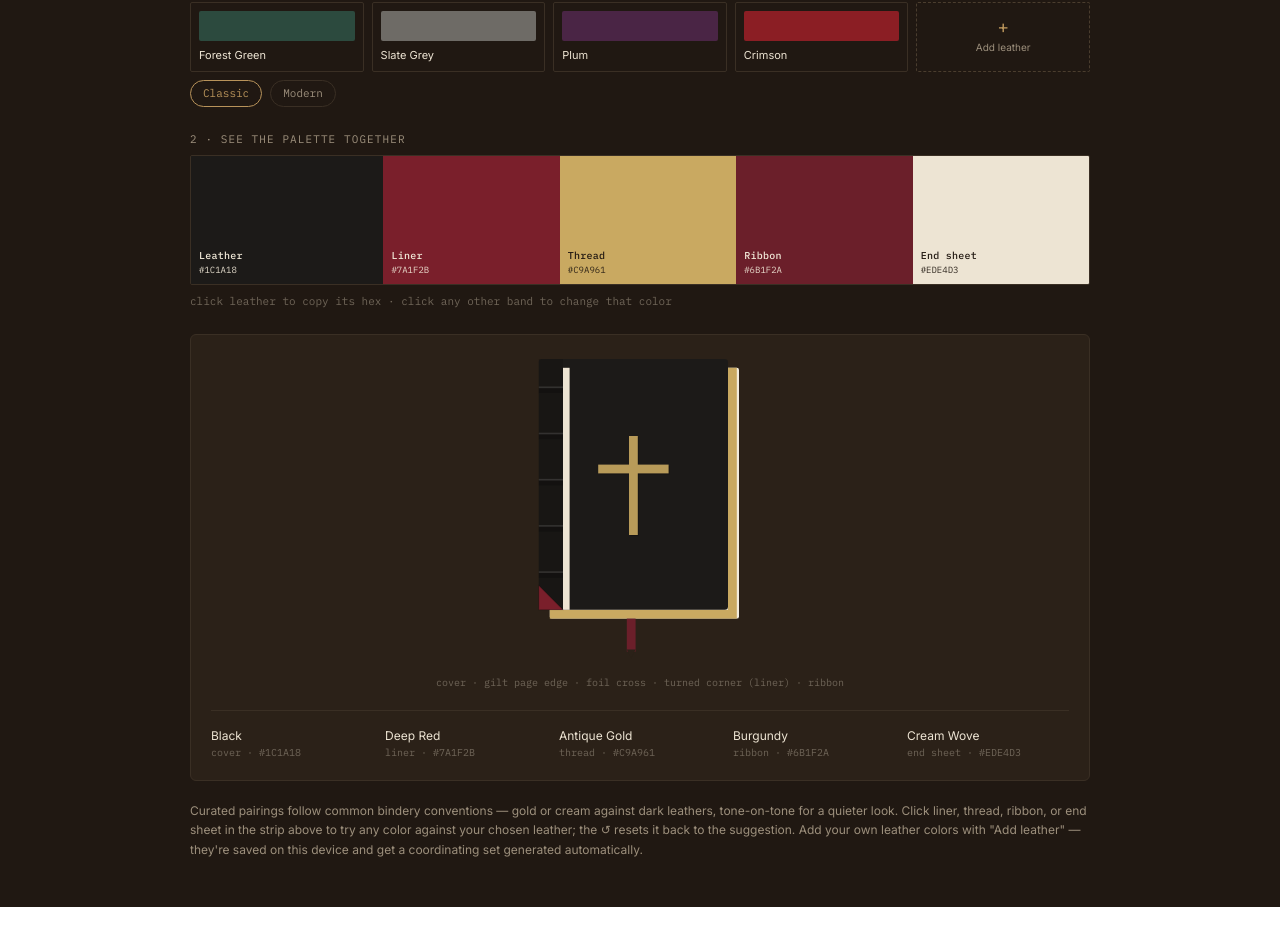
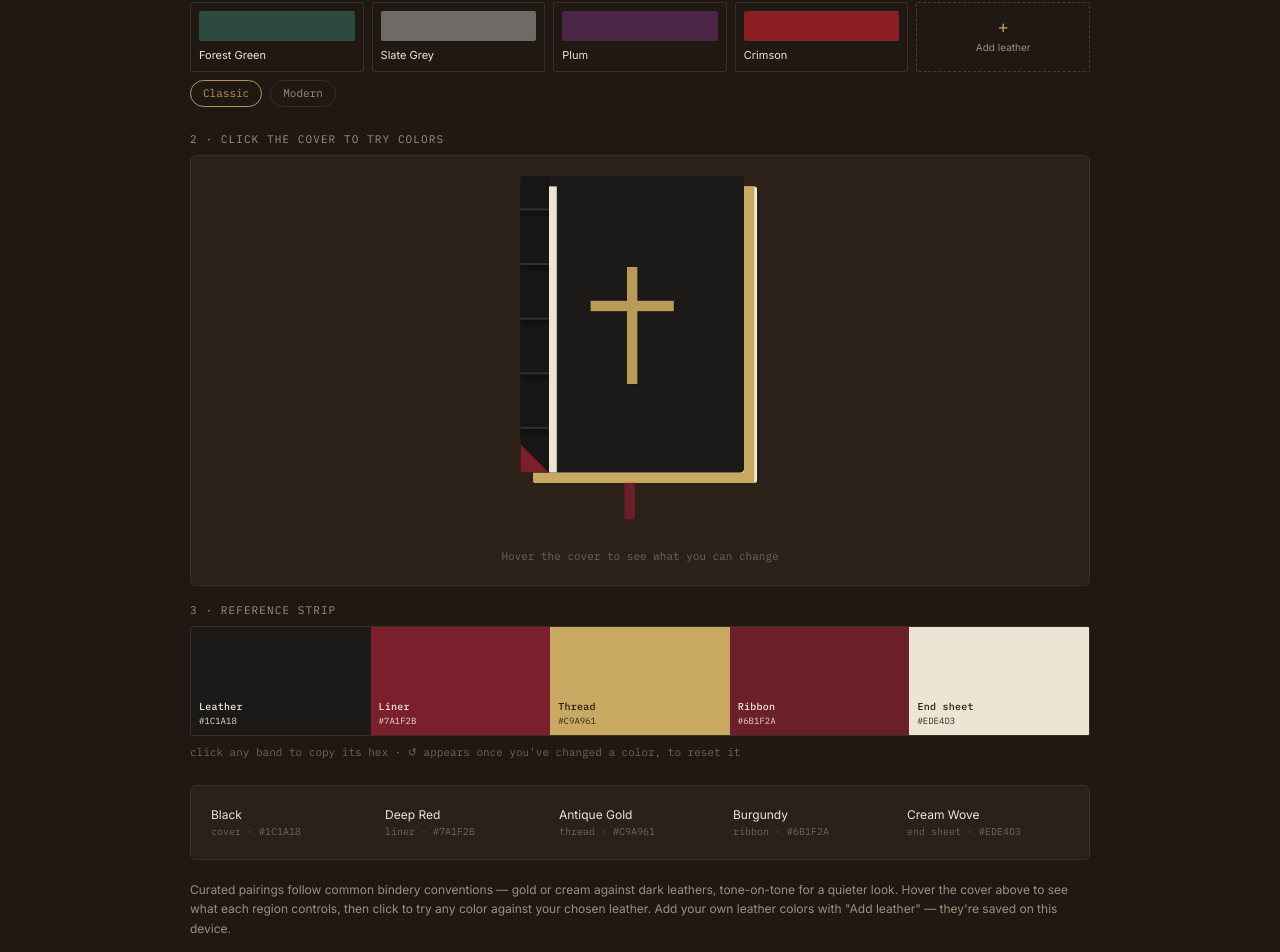
Before and after one commit to famedguardian/spruce-palette, a React (Vite) app: page / in a window 1280 px wide. Shown: the part 236-1188 px from the top of the page. Before the commit the page ends 1143 px from the top, so only its background shows below. Built offline with nearby package versions, Linux system fonts and the light colour scheme.

Commit message:
Update App.jsx

```diff
--- a/src/App.jsx
+++ b/src/App.jsx
@@ -129,78 +129,138 @@ function saveCustomLeathers(list) {
   }
 }
 
-// ---------- combined strip: colors touching, no gaps, for direct comparison ----------
-// The leather band is fixed (click copies hex). The other four are editable —
-// click opens a native color picker right on that band — with a reset (↺) once changed.
-function CombinedStrip({ leather, display, overrides, onChange, onReset }) {
+// ---------- combined strip: colors touching, no gaps — read-only reference + copy ----------
+function CombinedStrip({ leather, display, overrides, onReset }) {
   const [copiedIdx, setCopiedIdx] = useState(null);
-  const copy = (hex, i) => {
+  const copy = (hex, key) => {
     navigator.clipboard?.writeText(hex).catch(() => {});
-    setCopiedIdx(i);
+    setCopiedIdx(key);
     setTimeout(() => setCopiedIdx(null), 1000);
   };
 
-  const editable = [
-    { key: "liner", label: "Liner", n: display.liner.n, h: display.liner.h },
-    { key: "thread", label: "Thread", n: display.thread.n, h: display.thread.h },
-    { key: "ribbon", label: "Ribbon", n: display.ribbon.n, h: display.ribbon.h },
-    { key: "end", label: "End sheet", n: display.end.n, h: display.end.h },
+  const items = [
+    { key: "leather", label: "Leather", h: leather.hex },
+    { key: "liner", label: "Liner", h: display.liner.h },
+    { key: "thread", label: "Thread", h: display.thread.h },
+    { key: "ribbon", label: "Ribbon", h: display.ribbon.h },
+    { key: "end", label: "End sheet", h: display.end.h },
   ];
 
   return (
-    <div className="flex w-full rounded-sm overflow-hidden" style={{ border: "1px solid #3a2f24", height: 130 }}>
-      {/* leather — fixed, click to copy */}
+    <div className="flex w-full rounded-sm overflow-hidden" style={{ border: "1px solid #3a2f24", height: 110 }}>
+      {items.map((it) => (
         <button
-        onClick={() => copy(leather.hex, "leather")}
+          key={it.key}
+          onClick={() => copy(it.h, it.key)}
           className="flex-1 flex flex-col justify-end items-start p-2 relative"
-        style={{ background: leather.hex, minWidth: 0 }}
+          style={{ background: it.h, minWidth: 0 }}
         >
-        <span className="text-[10px] font-medium tracking-wide truncate w-full text-left" style={{ fontFamily: "'IBM Plex Mono',monospace", color: textOn(leather.hex) }}>
-          Leather
-        </span>
-        <span className="text-[9px] truncate w-full text-left opacity-90" style={{ fontFamily: "'IBM Plex Mono',monospace", color: textOn(leather.hex) }}>
-          {copiedIdx === "leather" ? "copied" : leather.hex.toUpperCase()}
-        </span>
-      </button>
-
-      {/* editable bands */}
-      {editable.map((it) => (
-        <div key={it.key} className="flex-1 relative" style={{ background: it.h, minWidth: 0 }}>
-          <input
-            type="color"
-            value={it.h}
-            onChange={(e) => onChange(it.key, e.target.value)}
-            title={`Change ${it.label.toLowerCase()}`}
-            style={{ position: "absolute", inset: 0, width: "100%", height: "100%", opacity: 0, cursor: "pointer" }}
-          />
-          <div className="h-full flex flex-col justify-end items-start p-2 pointer-events-none">
           <span className="text-[10px] font-medium tracking-wide truncate w-full text-left" style={{ fontFamily: "'IBM Plex Mono',monospace", color: textOn(it.h) }}>
             {it.label}
           </span>
           <span className="text-[9px] truncate w-full text-left opacity-90" style={{ fontFamily: "'IBM Plex Mono',monospace", color: textOn(it.h) }}>
-              {it.h.toUpperCase()}
+            {copiedIdx === it.key ? "copied" : it.h.toUpperCase()}
           </span>
-          </div>
           {overrides[it.key] && (
             <span
               onClick={(e) => { e.stopPropagation(); onReset(it.key); }}
               title="Reset to suggested color"
               className="absolute top-1 right-1"
-              style={{
-                fontSize: 12,
-                lineHeight: 1,
-                padding: "2px 5px",
-                borderRadius: 3,
-                color: textOn(it.h),
-                background: "rgba(0,0,0,0.25)",
-                cursor: "pointer",
-              }}
+              style={{ fontSize: 12, lineHeight: 1, padding: "2px 5px", borderRadius: 3, color: textOn(it.h), background: "rgba(0,0,0,0.25)" }}
             >
               ↺
             </span>
           )}
+        </button>
+      ))}
+    </div>
+  );
+}
+
+// ---------- clickable Bible mockup — hover a region to see it highlight, click to change its color ----------
+const HOTZONES = [
+  { key: "thread", label: "Foil-stamped cross", x: 55, y: 62, w: 78, h: 108 },
+  { key: "thread", label: "Gilt page edge", x: 178, y: 8, w: 14, h: 228 },
+  { key: "end", label: "End sheet", x: 26, y: 8, w: 14, h: 220 },
+  { key: "liner", label: "Liner (turned corner)", x: 0, y: 194, w: 40, h: 36 },
+  { key: "ribbon", label: "Ribbon", x: 78, y: 228, w: 28, h: 50 },
+];
+
+function BibleMockup({ leather, display, onChange }) {
+  const [hoverIdx, setHoverIdx] = useState(null);
+  const hoverZone = hoverIdx !== null ? HOTZONES[hoverIdx] : null;
+
+  return (
+    <div>
+      <div style={{ position: "relative", width: "100%", maxWidth: 260, aspectRatio: "200 / 280", margin: "0 auto" }}>
+        <svg style={{ position: "absolute", inset: 0, width: "100%", height: "100%" }} viewBox="0 0 200 280">
+          <rect x="18" y="8" width="172" height="228" rx="2" fill="#F2ECDD" />
+          <rect x="180" y="8" width="8" height="228" fill={display.thread.h} />
+          <rect x="18" y="228" width="162" height="8" fill={display.thread.h} />
+          <rect x="18" y="8" width="162" height="4" fill={display.thread.h} opacity="0.6" />
+
+          <rect x="8" y="0" width="172" height="228" rx="3" fill={leather.hex} />
+          <rect x="30" y="8" width="6" height="220" fill={display.end.h} />
+
+          <rect x="8" y="0" width="22" height="228" fill="#000000" opacity="0.16" />
+          {[0, 1, 2, 3, 4].map((i) => (
+            <g key={i}>
+              <rect x="8" y={26 + i * 42} width="22" height="5" fill="#000000" opacity="0.22" />
+              <rect x="8" y={25 + i * 42} width="22" height="1.5" fill="#ffffff" opacity="0.12" />
+            </g>
+          ))}
+
+          <g opacity="0.9">
+            <rect x="91" y="71" width="8" height="90" fill="#000000" opacity="0.22" />
+            <rect x="63" y="97" width="64" height="8" fill="#000000" opacity="0.22" />
+            <rect x="90" y="70" width="8" height="90" fill={display.thread.h} />
+            <rect x="62" y="96" width="64" height="8" fill={display.thread.h} />
+          </g>
+
+          <path d="M8,206 L30,228 L8,228 Z" fill={display.liner.h} stroke="#000000" strokeOpacity="0.15" />
+
+          <rect x="88" y="236" width="8" height="30" fill={display.ribbon.h} />
+          <polygon points="88,264 92,272 96,264" fill="#2B2118" />
+
+          {/* hover highlight, drawn last so it sits on top */}
+          {hoverZone && (
+            <rect
+              x={hoverZone.x} y={hoverZone.y} width={hoverZone.w} height={hoverZone.h}
+              fill="#ffffff" opacity="0.16"
+              stroke="#B8935A" strokeWidth="1.5" strokeDasharray="4 3"
+              pointerEvents="none"
+            />
+          )}
+        </svg>
+
+        {/* clickable hot zones — invisible color inputs positioned over each region */}
+        {HOTZONES.map((z, i) => (
+          <div
+            key={i}
+            onMouseEnter={() => setHoverIdx(i)}
+            onMouseLeave={() => setHoverIdx((cur) => (cur === i ? null : cur))}
+            style={{
+              position: "absolute",
+              left: `${(z.x / 200) * 100}%`,
+              top: `${(z.y / 280) * 100}%`,
+              width: `${(z.w / 200) * 100}%`,
+              height: `${(z.h / 280) * 100}%`,
+              cursor: "pointer",
+            }}
+          >
+            <input
+              type="color"
+              value={display[z.key].h}
+              onChange={(e) => onChange(z.key, e.target.value)}
+              title={`Click to change: ${z.label}`}
+              style={{ width: "100%", height: "100%", opacity: 0, cursor: "pointer" }}
+            />
           </div>
         ))}
+      </div>
+      <div className="text-center text-[11px] mt-2" style={{ fontFamily: "'IBM Plex Mono',monospace", color: hoverZone ? "#B8935A" : "#6f6558" }}>
+        {hoverZone ? `Click to change: ${hoverZone.label}` : "Hover the cover to see what you can change"}
+      </div>
     </div>
   );
 }
@@ -417,66 +477,28 @@ export default function App() {
 
         {/* result view */}
         <div className="mb-2" style={{ fontFamily: "'IBM Plex Mono',monospace", fontSize: 11, letterSpacing: "0.1em", color: "#9C8F7C" }}>
-          2 · SEE THE PALETTE TOGETHER
+          2 · CLICK THE COVER TO TRY COLORS
+        </div>
+        <div className="rounded-md p-5 mb-4" style={{ background: "#2B2118", border: "1px solid #3a2f24" }}>
+          <BibleMockup leather={leather} display={display} onChange={setOverride} />
+        </div>
+
+        <div className="mb-2" style={{ fontFamily: "'IBM Plex Mono',monospace", fontSize: 11, letterSpacing: "0.1em", color: "#9C8F7C" }}>
+          3 · REFERENCE STRIP
         </div>
         <CombinedStrip
           leather={leather}
           display={display}
           overrides={overrides}
-          onChange={setOverride}
           onReset={resetOverride}
         />
         <p className="mt-2 mb-6 text-[11px]" style={{ color: "#6f6558", fontFamily: "'IBM Plex Mono',monospace" }}>
-          click leather to copy its hex · click any other band to change that color
+          click any band to copy its hex · ↺ appears once you've changed a color, to reset it
         </p>
 
-        {/* palette card with mockup */}
+        {/* detail list */}
         <div className="rounded-md p-5" style={{ background: "#2B2118", border: "1px solid #3a2f24" }}>
-          <div className="flex justify-center pt-1 pb-2">
-            <svg width="220" height="308" viewBox="0 0 200 280">
-              {/* page block (paper) */}
-              <rect x="18" y="8" width="172" height="228" rx="2" fill="#F2ECDD" />
-              {/* gilt page edges — tinted with the thread color, a common Bible-binding touch */}
-              <rect x="180" y="8" width="8" height="228" fill={display.thread.h} />
-              <rect x="18" y="228" width="162" height="8" fill={display.thread.h} />
-              <rect x="18" y="8" width="162" height="4" fill={display.thread.h} opacity="0.6" />
-
-              {/* cover */}
-              <rect x="8" y="0" width="172" height="228" rx="3" fill={leather.hex} />
-
-              {/* end sheet peeking at the hinge */}
-              <rect x="30" y="8" width="6" height="220" fill={display.end.h} />
-
-              {/* spine shading + raised bands */}
-              <rect x="8" y="0" width="22" height="228" fill="#000000" opacity="0.16" />
-              {[0, 1, 2, 3, 4].map((i) => (
-                <g key={i}>
-                  <rect x="8" y={26 + i * 42} width="22" height="5" fill="#000000" opacity="0.22" />
-                  <rect x="8" y={25 + i * 42} width="22" height="1.5" fill="#ffffff" opacity="0.12" />
-                </g>
-              ))}
-
-              {/* foil-stamped cross */}
-              <g opacity="0.9">
-                <rect x="91" y="71" width="8" height="90" fill="#000000" opacity="0.22" />
-                <rect x="63" y="97" width="64" height="8" fill="#000000" opacity="0.22" />
-                <rect x="90" y="70" width="8" height="90" fill={display.thread.h} />
-                <rect x="62" y="96" width="64" height="8" fill={display.thread.h} />
-              </g>
-
-              {/* turned-up corner revealing the liner */}
-              <path d="M8,206 L30,228 L8,228 Z" fill={display.liner.h} stroke="#000000" strokeOpacity="0.15" />
-
-              {/* ribbon marker */}
-              <rect x="88" y="236" width="8" height="30" fill={display.ribbon.h} />
-              <polygon points="88,264 92,272 96,264" fill="#2B2118" />
-            </svg>
-          </div>
-          <div className="text-center text-[10px]" style={{ fontFamily: "'IBM Plex Mono',monospace", color: "#6f6558" }}>
-            cover · gilt page edge · foil cross · turned corner (liner) · ribbon
-          </div>
-
-          <div className="grid grid-cols-2 sm:grid-cols-5 gap-3 mt-5 pt-4" style={{ borderTop: "1px solid #3a2f24" }}>
+          <div className="grid grid-cols-2 sm:grid-cols-5 gap-3">
             {[
               { label: leather.name, hex: leather.hex, code: "cover" },
               { label: display.liner.n, hex: display.liner.h, code: "liner" },
@@ -494,11 +516,10 @@ export default function App() {
 
         <p className="mt-5 text-[12px] leading-relaxed" style={{ color: "#9C8F7C" }}>
           Curated pairings follow common bindery conventions — gold or cream
-          against dark leathers, tone-on-tone for a quieter look. Click liner,
-          thread, ribbon, or end sheet in the strip above to try any color
-          against your chosen leather; the ↺ resets it back to the suggestion.
-          Add your own leather colors with "Add leather" — they're saved on
-          this device and get a coordinating set generated automatically.
+          against dark leathers, tone-on-tone for a quieter look. Hover the
+          cover above to see what each region controls, then click to try any
+          color against your chosen leather. Add your own leather colors with
+          "Add leather" — they're saved on this device.
         </p>
       </div>
     </div>
```
Lines whose indentation alone changed are shown as unchanged.
